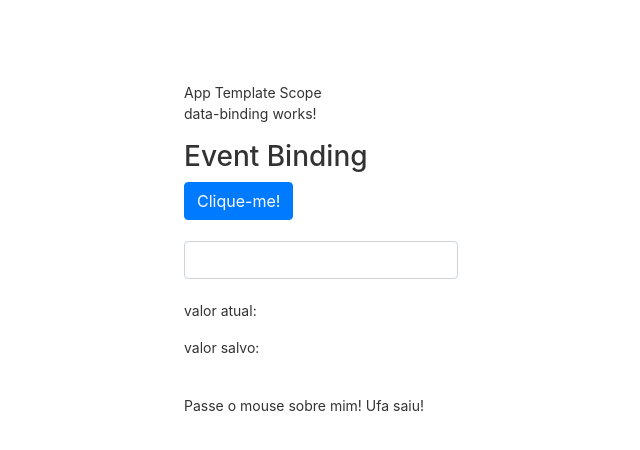
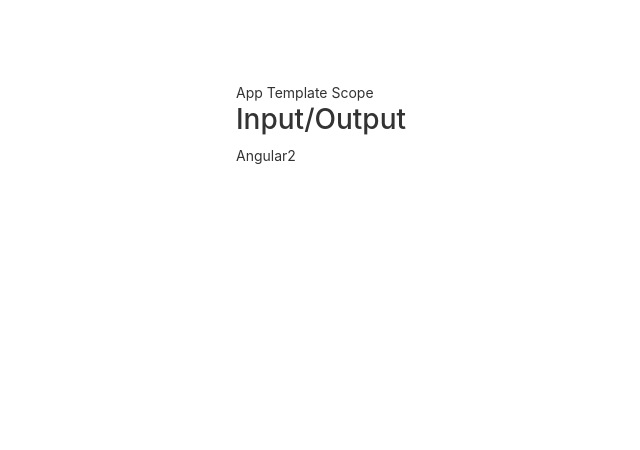
Before and after one commit to deividsoncs/curso-angular2-yt-pf-loiane, an Angular app in the folder data-binding/: page / in a window 1280 px wide. Shown: the top 450 px of the page, without its empty margins (319-959 px from the left). Built offline with nearby package versions, Linux system fonts and the light colour scheme.

Commit message:
aula 12 input-properties

```diff
--- a/data-binding/angular.json
+++ b/data-binding/angular.json
@@ -97,5 +97,8 @@
         }
       }
     }
+  },
+  "cli": {
+    "analytics": "93f2f563-e885-4825-ab68-61118007772c"
   }
 }
--- a/data-binding/src/app/app.module.ts
+++ b/data-binding/src/app/app.module.ts
@@ -4,11 +4,13 @@
 import { AppComponent } from './app.component';
 import { DataBindingComponent } from './data-binding/data-binding.component';
 import { TooltipModule } from 'ngx-bootstrap/tooltip';
+import { InputPropertyComponent } from './input-property/input-property.component';
 
 @NgModule({
   declarations: [
     AppComponent,
-    DataBindingComponent
+    DataBindingComponent,
+    InputPropertyComponent,
   ],
   imports: [
     BrowserModule,
--- a/data-binding/src/app/data-binding/data-binding.component.html
+++ b/data-binding/src/app/data-binding/data-binding.component.html
@@ -1,4 +1,3 @@
-<p>data-binding works!</p>
 
 <!-- <section>
   <article>
@@ -55,7 +54,7 @@
 </section> -->
 
 
-<section>
+<!-- <section>
     <article>
         <h3> Event Binding</h3>
     </article>
@@ -84,4 +83,11 @@
         >Passe o mouse sobre mim! {{ isMouseOver ? 'Aqui de novo né!' : 'Ufa saiu!' }}</span>
 
     </div>
+</section> -->
+
+<section>
+  <article>
+    <h3>Input/Output</h3>
+    <app-curso [nome]="nomeDoCurso" ></app-curso>
+  </article>
 </section>
--- a/data-binding/src/app/data-binding/data-binding.component.ts
+++ b/data-binding/src/app/data-binding/data-binding.component.ts
@@ -18,12 +18,10 @@
     'https://img.freepik.com/fotos-gratis/trabalhando-no-codigo_1098-19858.jpg';
 
   cursoAngular: boolean = true;
-
   valorAtual: string = "";
-
   valorSalvo: string = "";
-
   isMouseOver: boolean = false;
+  nomeDoCurso: string = 'Angular2'
 
   getValor() {
     return 1;
--- /dev/null
+++ b/data-binding/src/app/input-property/input-property.component.html
@@ -0,0 +1 @@
+<p>{{ nomeCurso }}</p>
--- /dev/null
+++ b/data-binding/src/app/input-property/input-property.component.ts
@@ -0,0 +1,21 @@
+import { Component, Input, OnInit } from '@angular/core';
+
+@Component({
+  selector: 'app-curso',
+  templateUrl: './input-property.component.html',
+  styleUrls: ['./input-property.component.css'],
+  //ou declara aqui nos inputs as propertys do componente.
+  //inputs: ['nomeCurso:nome']
+})
+export class InputPropertyComponent implements OnInit {
+
+  //ou utilizar o decorator para marcar a property externa do componente
+  @Input('nome')
+  nomeCurso: string = '';
+
+  constructor() { }
+
+  ngOnInit(): void {
+  }
+
+}
```
Also changed, not shown: data-binding/src/app/input-property/input-property.component.css (added), 2 other files (tests, documents, lock files or other folders).
